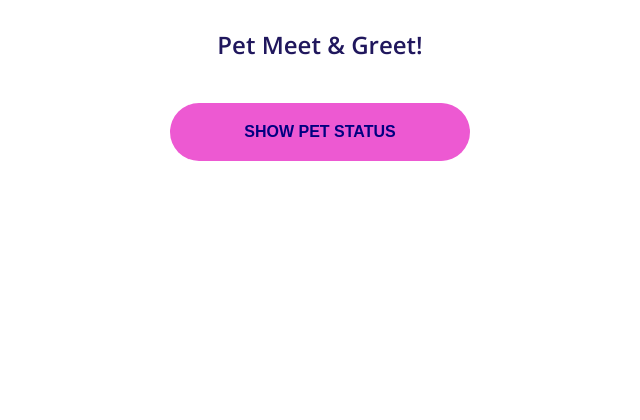
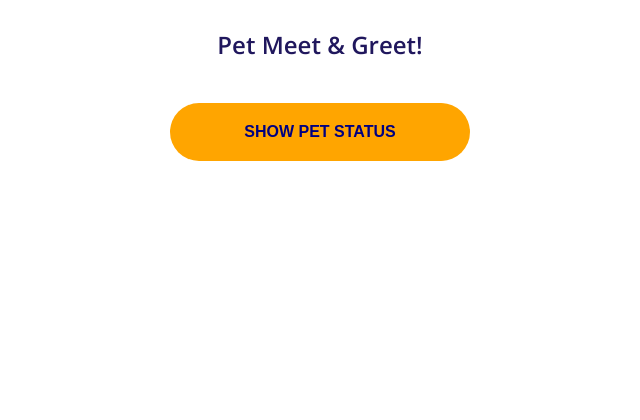
Before and after one commit to Reemers/display-pet-projects, a website: page index.html in a window 1280 px wide. Shown: the part 380-800 px from the top of the page, without its empty margins (320-960 px from the left). Drawn offline with nearby package versions, Linux system fonts and the light colour scheme.

Commit message:
Modified css

```diff
--- a/css/styles.css
+++ b/css/styles.css
@@ -34,7 +34,7 @@ button {
   margin-top: 1.5em;
   text-align: center;
   color: navy;
-  background-color: #ed59d2;
+  background-color: orange;
   font-family: sans-serif;
   font-weight: bold;
   outline: none;
```
